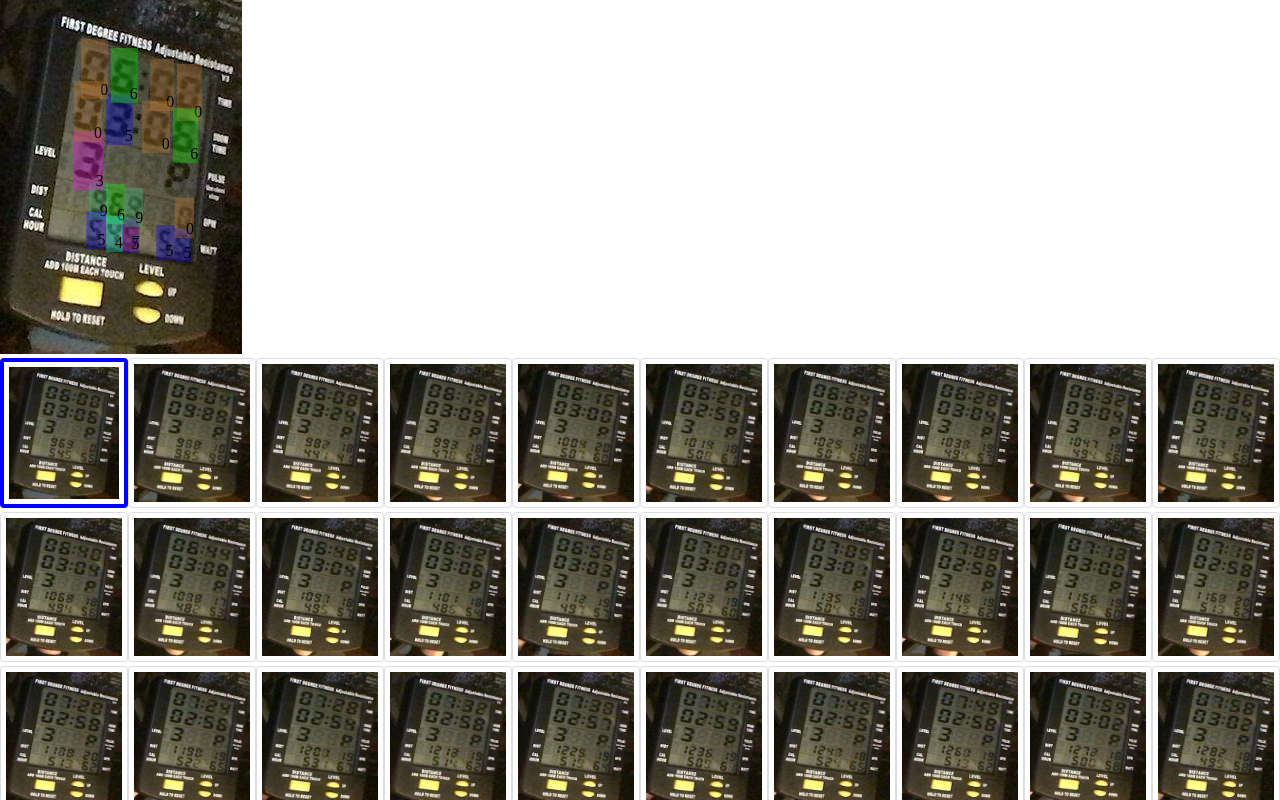
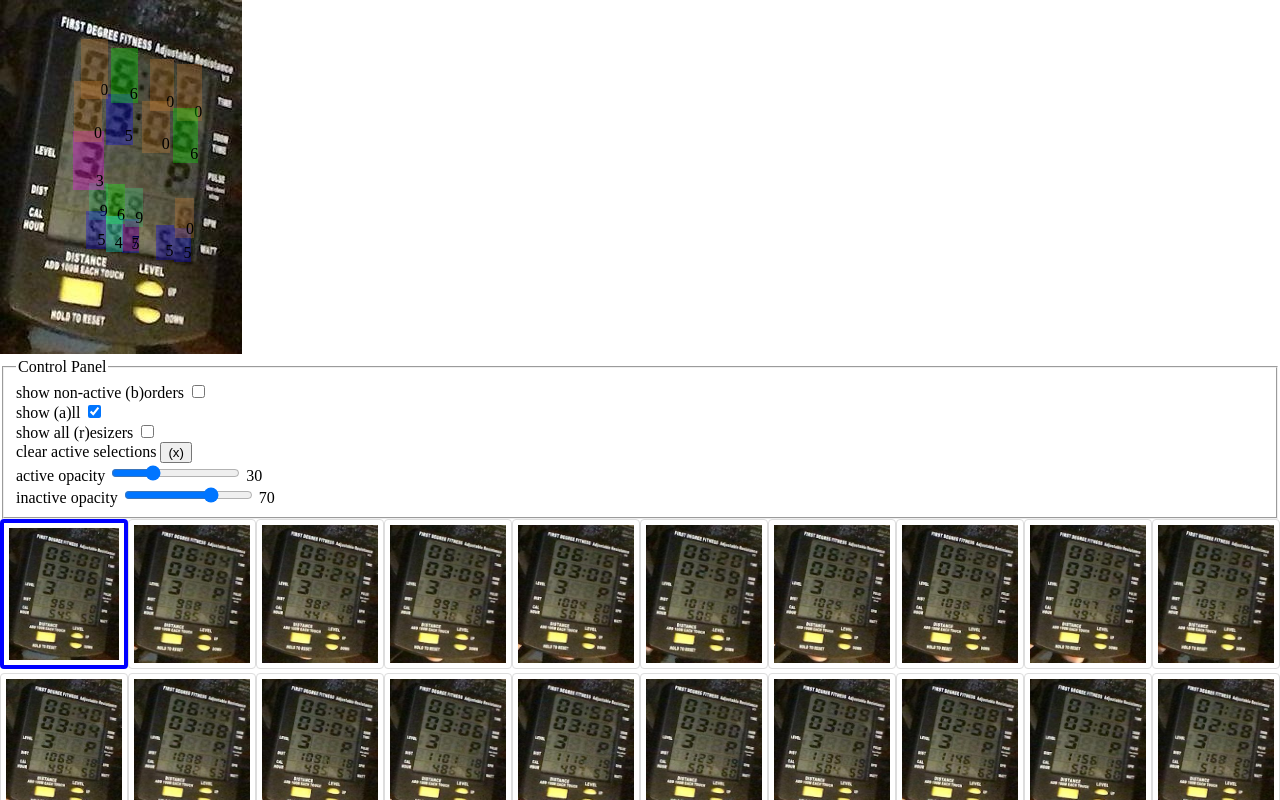
Before and after one commit to PhilBrockman/autobbox, a React (Create React App) app: page / in a window 1280 px wide. Shown: the top 800 px of the page. Built offline with nearby package versions, Linux system fonts and the light colour scheme.

Commit message:
minimal functional control panel

```diff
--- a/src/App.js
+++ b/src/App.js
@@ -1,9 +1,8 @@
 import React from 'react';
 import {ScreenAnalyzer} from "BBoxEditor/ScreenAnalyzer"
-// import {ControlPanel} from "ControlPanel/ControlPanel"
-import {addKey, stripToBare} from "utilities/AppUtils"
-// import {initialState} from "ControlPanel/initialState"
-// import {reducer} from "utilities/AppUtils"
+import {addKey, stripToBare, reducer} from "utilities/AppUtils"
+import {initialState} from "Controls/initialState"
+import {ControlPanel} from "Controls/Panel"
 import {Thumbnails} from "./Thumbnails"
 
 let json = require( "./json/21-1-29row.json")
@@ -16,7 +15,7 @@
 function App() {
   const [screens , setScreenData] = React.useState(json)
   const [screenIndex, setScreenIndex] = React.useState(0);
-  // const [sysOptions, dispatchOptions] = React.useReducer( reducer, initialState)
+  const [sysOptions, dispatchOptions] = React.useReducer( reducer, initialState)
 
   const dataSetter = (newScreen) => {
     let updatedScreens = [...screens]
@@ -32,6 +31,11 @@
           screenIndex={screenIndex}
         >
       </ScreenAnalyzer>
+      <ControlPanel
+        opts={sysOptions}
+        onChange={dispatchOptions}
+        >
+      </ControlPanel>
       <Thumbnails
         activeScreen={screenIndex}
         screens={screens}
@@ -41,8 +45,19 @@
     </div>
   );
 }
-
-
+/*
+Array.from(document.querySelectorAll('*'))
+  .reduce(function(pre, dom){
+    var evtObj = getEventListeners(dom)
+    Object.keys(evtObj).forEach(function (evt) {
+      if (typeof pre[evt] === 'undefined') {
+        pre[evt] = 0
+      }
+      pre[evt] += evtObj[evt].length
+    })
+    return pre
+  }, {})
+*/
 // <Thumbnails
 //   screens={screens}
 //   activeScreen={screenIndex}
--- a/src/Components/draggable.js
+++ b/src/Components/draggable.js
@@ -23,10 +23,10 @@
 }
 
 const mouseDown = (event, clickBack, releaseDrag) => {
-  // event.preventDefault()
   let config = new Config();
   let el = event.target;
 
+  if(el.classList.contains("bbox")){
     let shiftX = event.clientX - el.getBoundingClientRect().left;
     let shiftY = event.clientY - el.getBoundingClientRect().top;
 
@@ -35,11 +35,9 @@
       document.removeEventListener('mousemove', onMouseMove);
       document.removeEventListener('keydown', escapeToQuit);
 
-
       if(Math.abs(config.starting.x - parseFloat(el.style.left )) > 3 ||
          Math.abs(config.starting.y - parseFloat(el.style.top)) > 3){
           if(releaseDrag){
-          console.log("releaseing drag style", el.style.left, el.style.top)
             releaseDrag(el)
           }
 
@@ -84,6 +82,7 @@
         stopDragging();
       };
     }
+  }
 };
 
 
--- /dev/null
+++ b/src/Controls/Panel.js
@@ -0,0 +1,62 @@
+import React from 'react'
+import {cpName} from "utilities/ControlPanelUtils.js"
+
+
+const Input = (props) => {
+  const { value, label, ...others} = props
+  let tmp
+
+  others.id = cpName(props)
+
+  if(props.type === "text") {
+    tmp = <input {...others} value={props.value} />
+  }
+  if(props.type === "range") {
+    tmp = <><input {...others} value={props.value} /> {props.value}</>
+  }
+  if(props.type === "checkbox") {
+    tmp = <input {...others} checked={props.value} />
+  }
+  if(props.type === "button") {
+    tmp = <input {...others} value={props.text} />
+  }
+
+  return (<div>{label} {tmp}</div>);
+}
+
+export const ControlPanel = (props) => {
+  React.useEffect(() => {
+    const keyListener = (e) => {
+      let option = props.opts.options.find(item => item.keyshortcut === e.key) ;
+      if(option){
+        document.getElementById(cpName(option)).click();
+      }
+    };
+
+    document.addEventListener("keydown",keyListener)
+    return () => {
+      document.removeEventListener("keydown", keyListener)
+    }
+  }, [props.opts.options]);
+
+  let panel = props.opts.options.map(item => {
+    return <Input
+              {...item}
+              onChange={(e) => props.onChange({...e, action: "click"})}
+              key={"input-"+item.name}
+              />
+  })
+  return(
+    <fieldset>
+      <legend>Control Panel</legend>
+      {panel}
+    </fieldset>
+  );
+}
+
+
+
+//
+// <input type="text" name="chx" value={props.opts.chx} onChange={props.onChange} />
+// <input type="text" name="other" value={props.opts.other} onChange={props.onChange} />
+// <input type="checkbox" name="box" value={props.opts.box} onChange={props.onChange} />
--- /dev/null
+++ b/src/Controls/initialState.js
@@ -0,0 +1,58 @@
+export const initialState = {
+  scale: 140,
+
+  options : [
+    // {
+    //   label: "show (n)on-active",
+    //   name: "show-non-active",
+    //   type: "checkbox",
+    //   value: false,
+    //   keyshortcut: "n"
+    // },
+    {
+      label: "show non-active (b)orders",
+      name: "show-non-active-borders",
+      type: "checkbox",
+      value: false,
+      keyshortcut: "b"
+    },
+    {
+      label: "show (a)ll",
+      name: "show-all",
+      type: "checkbox",
+      value: true,
+      keyshortcut: "a"
+    },
+    {
+      label: "show all (r)esizers",
+      name: "show-all-resizers",
+      type:"checkbox",
+      value: false,
+      keyshortcut: "r"
+    },
+    {
+      label: "clear active selections",
+      name: "clear-active-selection",
+      text: "(x)",
+      type: "button",
+      value: false,
+      keyshortcut: "x"
+    },
+    {
+      label: "active opacity",
+      name: "active-opacity",
+      type: "range",
+      value: 30,
+      min: 0,
+      max: 100
+    },
+    {
+      label: "inactive opacity",
+      name: "inactive-opacity",
+      type: "range",
+      value: 70,
+      min: 0,
+      max: 100
+    }
+  ]
+}
--- a/src/utilities/AppUtils.js
+++ b/src/utilities/AppUtils.js
@@ -36,7 +36,6 @@
 
 export const reducer = (state, e) => {
   if(e.action === "click"){
-    console.log("click on control panel")
     let options = [...state.options]
 
     let item = options.find(item => item.name === e.target.name)
--- /dev/null
+++ b/src/utilities/ControlPanelUtils.js
@@ -0,0 +1,17 @@
+export function cpName(tmp){
+    return `control-panel-${tmp.name}`
+}
+
+// export const inputTypes = {
+//   CHECKBOX: {
+//     type: "checkbox",
+//   },
+//   TEXT: {
+//     type: "text"
+//   },
+//   BUTTON: {
+//     type: "button"
+//   },
+//   SLIDER: "range"
+//
+// }
```
Lines whose indentation alone changed are shown as unchanged.
